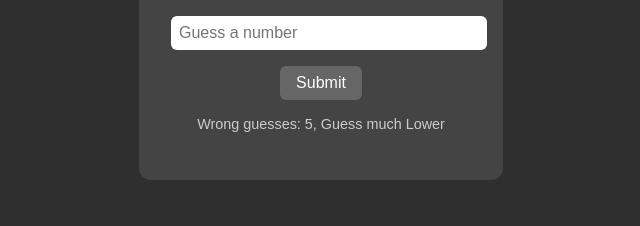
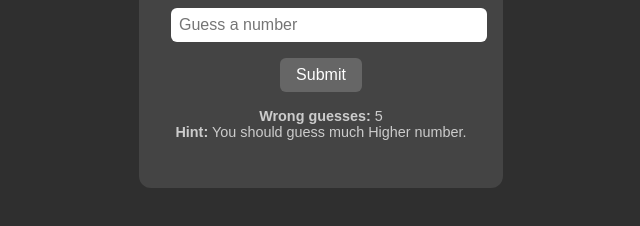
Before and after one commit to donendosted/guess, a plain HTML site: page index.html in a window 1280 px wide. Both pictures are taken after typing "5" into the empty fields and a click on the button "Submit". Shown: the part 384-610 px from the top of the page, without its empty margins (319-959 px from the left). Drawn offline with Linux system fonts and the light colour scheme.

Commit message:
changes 4 (some correction in language and format)

```diff
--- a/index.html
+++ b/index.html
@@ -102,7 +102,8 @@
         guessList.textContent = '';
       } else {
         wrongGuesses.push(guess);
-        guessList.textContent = `Wrong guesses: ${wrongGuesses.join(', ')},\n Guess ${Math.abs(guess-targetNumber) > 10 ? "much  " : "lil "} ${guess - targetNumber > 0 ? "Higher" : "Lower"}`;
+        //guessList.textContent = `Wrong guesses: ${wrongGuesses.join(', ')}, You should guess ${Math.abs(guess-targetNumber) > 10 ? "much  " : "lil "} ${guess - targetNumber > 0 ? "Lower" : "Higher"} number.`;
+        guessList.innerHTML = `<strong>Wrong guesses:</strong> ${wrongGuesses.join(', ')}<br><strong>Hint:</strong> You should guess ${Math.abs(guess - targetNumber) > 10 ? "much" : "lil"} ${guess - targetNumber > 0 ? "Lower" : "Higher"} number.`;
         successMsg.textContent = '';
       }
 
```
